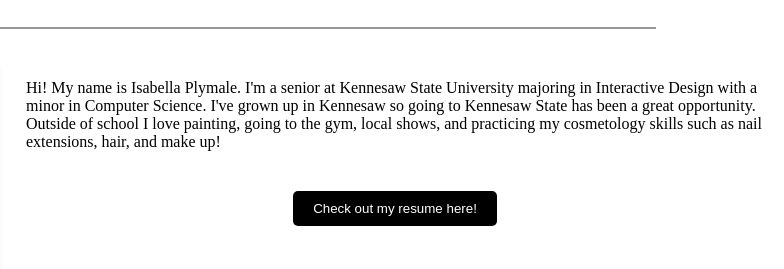
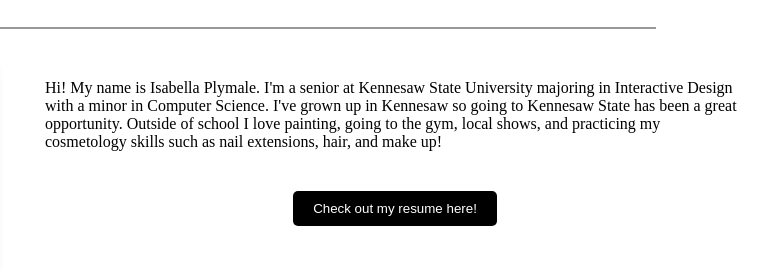
Before and after one commit to sunnyhide/WebDev_Assignment1, a website: page About.html in a window 1280 px wide. Shown: the part 170-439 px from the top of the page, 496-1280 px from the left. Drawn offline with Linux system fonts and the light colour scheme.

Commit message:
Update Style.css

```diff
--- a/Style.css
+++ b/Style.css
@@ -67,7 +67,7 @@
     display: flex;                         /* use flexbox for layout */
     align-items: center;                  /* center items vertically */
     justify-content: space-between;        /* space between the text and image */
-    max-width: 800px;                     /* max width for the section */
+    max-width: 700px;                     /* max width for the section */
     margin: 20px auto;                    /* center the section horizontally */
     padding: 20px;                        /* padding around the section */
 }
```
